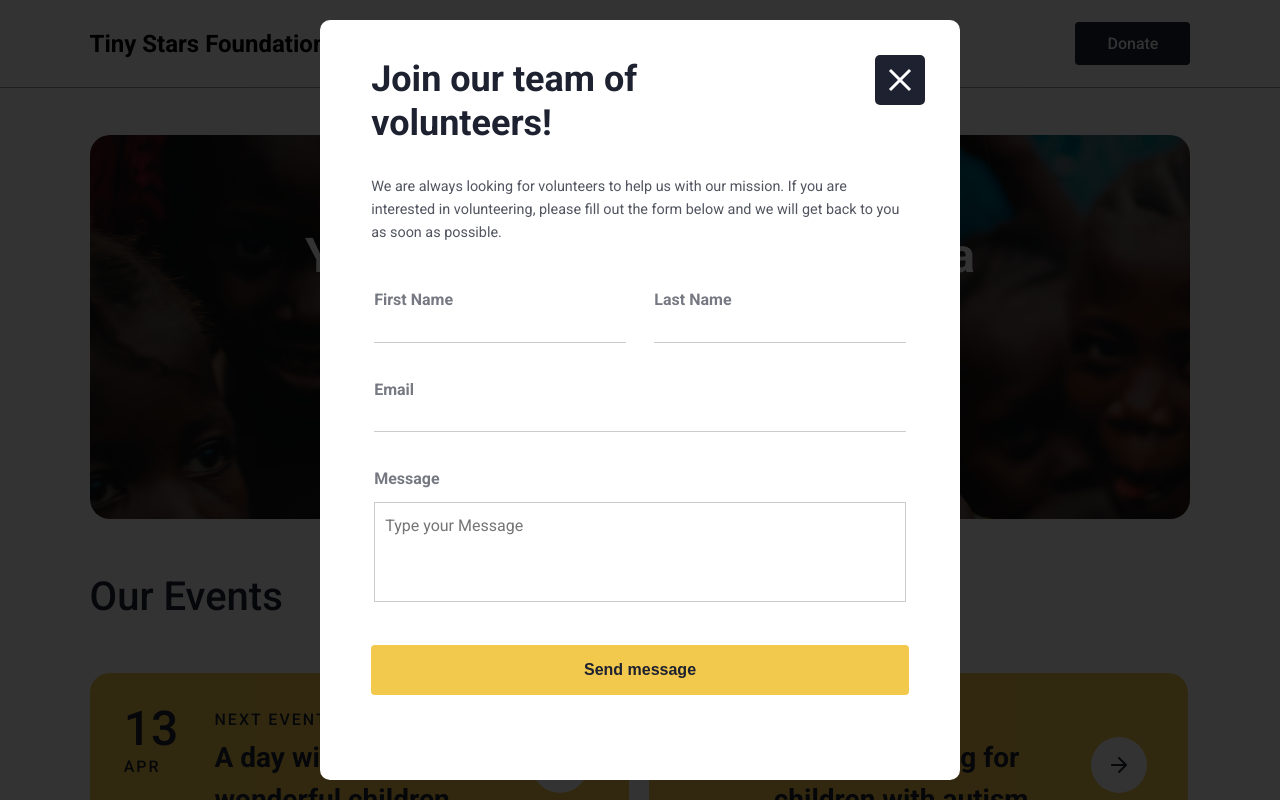
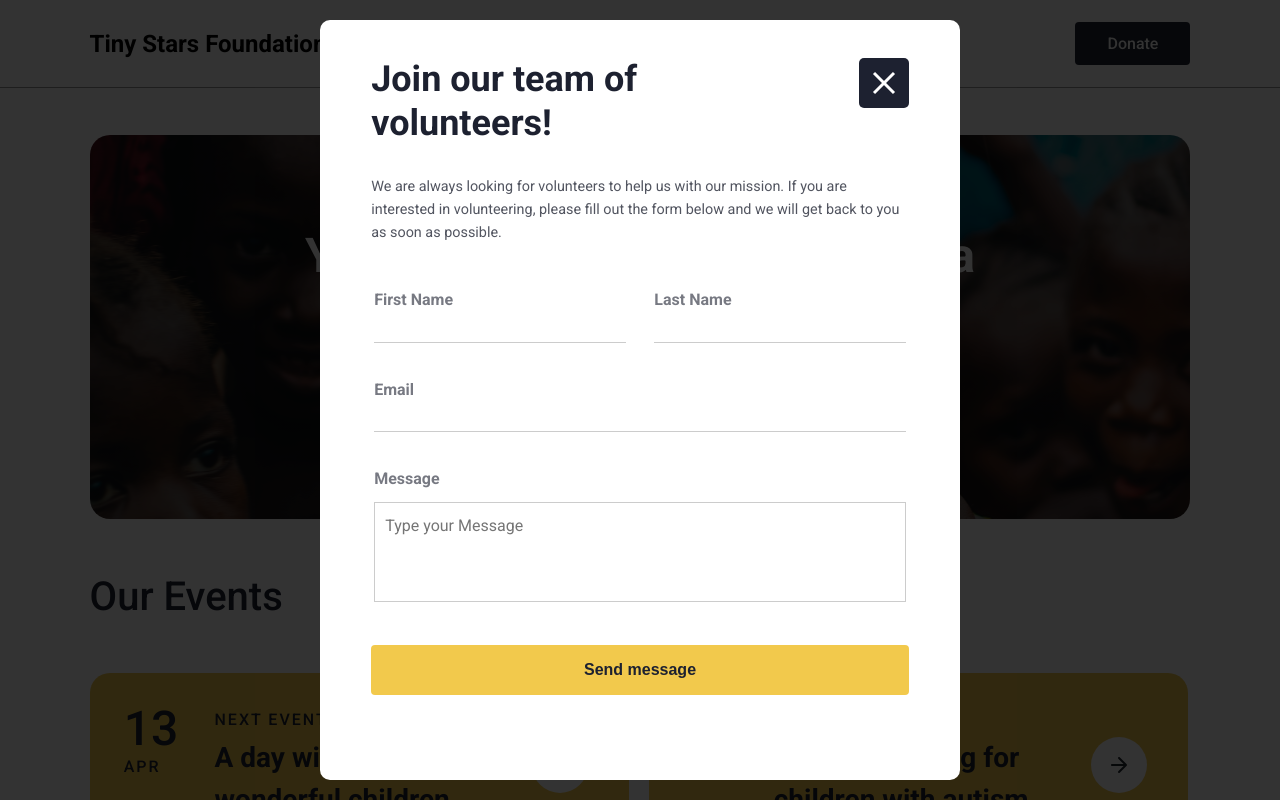
Before and after one commit to vullnetgervalla/ProgWWW_23_Gr4, a plain HTML site: page what-we-do.html in a window 1280 px wide. Both pictures are taken after a click on the button "Join as a volunteer". Shown: the part 2075-2875 px from the top of the page. Drawn offline with nearby package versions, Linux system fonts and the light colour scheme.

Commit message:
Fixed blurry text on form

```diff
--- a/resources/css/about-us.css
+++ b/resources/css/about-us.css
@@ -497,10 +497,6 @@ main {
 }
 
 .modal-content {
-    position: absolute;
-    top: 50%;
-    left: 50%;
-    transform: translate(-50%, -50%);
     width: 40%;
     height: 85%;
     background-color: white;
@@ -508,13 +504,16 @@ main {
     padding: 3% 4%;
 }
 
+.modal-header {
+    display: flex;
+    justify-content: space-between;
+    align-items: center;
+}
+
 .close-canvas {
-    position: absolute;
-    top: 0;
-    right: 0;
+    align-self: flex-start;
     width: 50px;
     height: 50px;
-    margin: 35px;
     border-radius: 5px;
     border: none;
     cursor: pointer;
@@ -524,7 +523,7 @@ main {
     background: var(--primary-text);
 }
 
-.modal-content>h2 {
+.modal-header>h2 {
     display: inline-block;
     position: relative;
     font-size: 48px;
@@ -727,7 +726,7 @@ main {
 
 
 @media (max-width: 1400px) {
-    .modal-content>h2 {
+    .modal-header>h2 {
         font-size: 36px;
         margin-bottom: 30px;
     }
--- a/resources/css/index.css
+++ b/resources/css/index.css
@@ -459,10 +459,6 @@
 }
 
 .modal-content {
-    position: absolute;
-    top: 50%;
-    left: 50%;
-    transform: translate(-50%, -50%);
     width: 40%;
     height: 85%;
     background-color: white;
@@ -470,13 +466,16 @@
     padding: 3% 4%;
 }
 
+.modal-header {
+    display: flex;
+    justify-content: space-between;
+    align-items: center;
+}
+
 .close-canvas {
-    position: absolute;
-    top: 0;
-    right: 0;
+    align-self: flex-start;
     width: 50px;
     height: 50px;
-    margin: 35px;
     border-radius: 5px;
     border: none;
     cursor: pointer;
@@ -486,7 +485,7 @@
     background: var(--primary-text);
 }
 
-.modal-content>h2 {
+.modal-header>h2 {
     display: inline-block;
     position: relative;
     font-size: 48px;
@@ -772,7 +771,7 @@
         font-size: 24px;
     }
 
-    .modal-content>h2 {
+    .modal-header>h2 {
         font-size: 36px;
         margin-bottom: 30px;
     }
--- a/resources/css/what-we-do.css
+++ b/resources/css/what-we-do.css
@@ -286,13 +286,10 @@ main {
     background-color: rgba(0, 0, 0, 0.8);
     display: flex;
     align-items: center;
+    justify-content: center;
 }
 
 .modal-content {
-    position: absolute;
-    top: 50%;
-    left: 50%;
-    transform: translate(-50%, -50%);
     width: 40%;
     height: 85%;
     background-color: white;
@@ -300,13 +297,16 @@ main {
     padding: 3% 4%;
 }
 
+.modal-header {
+    display: flex;
+    justify-content: space-between;
+    align-items: center;
+}
+
 .close-canvas {
-    position: absolute;
-    top: 0;
-    right: 0;
+    align-self: flex-start;
     width: 50px;
     height: 50px;
-    margin: 35px;
     border-radius: 5px;
     border: none;
     cursor: pointer;
@@ -316,7 +316,7 @@ main {
     background: var(--primary-text);
 }
 
-.modal-content>h2 {
+.modal-header>h2 {
     display: inline-block;
     position: relative;
     font-size: 48px;
@@ -518,7 +518,7 @@ main {
 }
 
 @media (max-width: 1400px) {
-    .modal-content>h2 {
+    .modal-header>h2 {
         font-size: 36px;
         margin-bottom: 30px;
     }
--- a/resources/js/formModal.js
+++ b/resources/js/formModal.js
@@ -30,10 +30,12 @@ function createModal() {
     modal.id = 'form-modal'
     modal.innerHTML = `
         <div id="form-modal-content"  class="modal-content">
-            <canvas id="closeCanvas" class="close-canvas"></canvas>
-            <h2>
-                Join our team of volunteers!
-            </h2>
+            <div class="modal-header">
+                <h2>
+                    Join our team of volunteers!
+                </h2>
+                <canvas id="closeCanvas" class="close-canvas"></canvas>
+            </div>
             <p>
                 We are always looking for volunteers to help us with our mission. If you are interested in volunteering,
                 please fill out the form below and we will get back to you as soon as possible.
```
